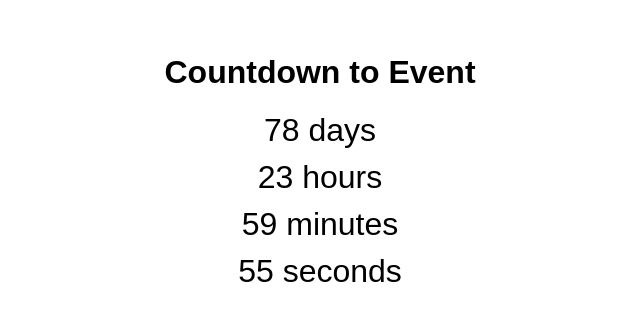
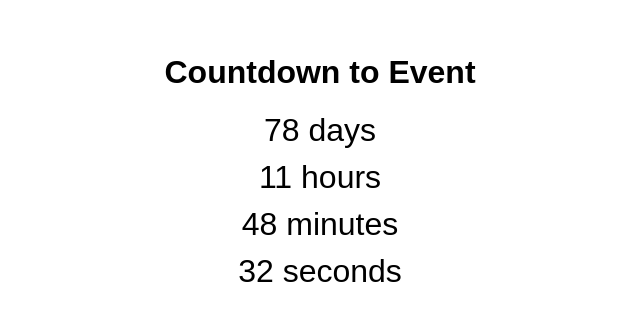
Before and after one commit to arsprengel/arsprengel.github.io, a plain HTML site: page index.html in a window 1280 px wide. Shown: the part 242-562 px from the top of the page, 320-960 px from the left. Drawn offline with Linux system fonts and the light colour scheme.

Commit message:
Update index.html

```diff
--- a/index.html
+++ b/index.html
@@ -34,8 +34,9 @@
         </div>
     </div>
     <script>
-        const targetDate = new Date();
-        targetDate.setDate(targetDate.getDate() + 79); // Set the countdown for 79 days from now
+             const targetDate = new Date();
+        targetDate.setFullYear(new Date().getFullYear(), 6, 25); // Month is 0-indexed (0 = January, 6 = July)
+        targetDate.setHours(0, 0, 0, 0); // Optional: set time to 00:00:00 for precision
 
         function updateCountdown() {
             const currentTime = new Date();
```
